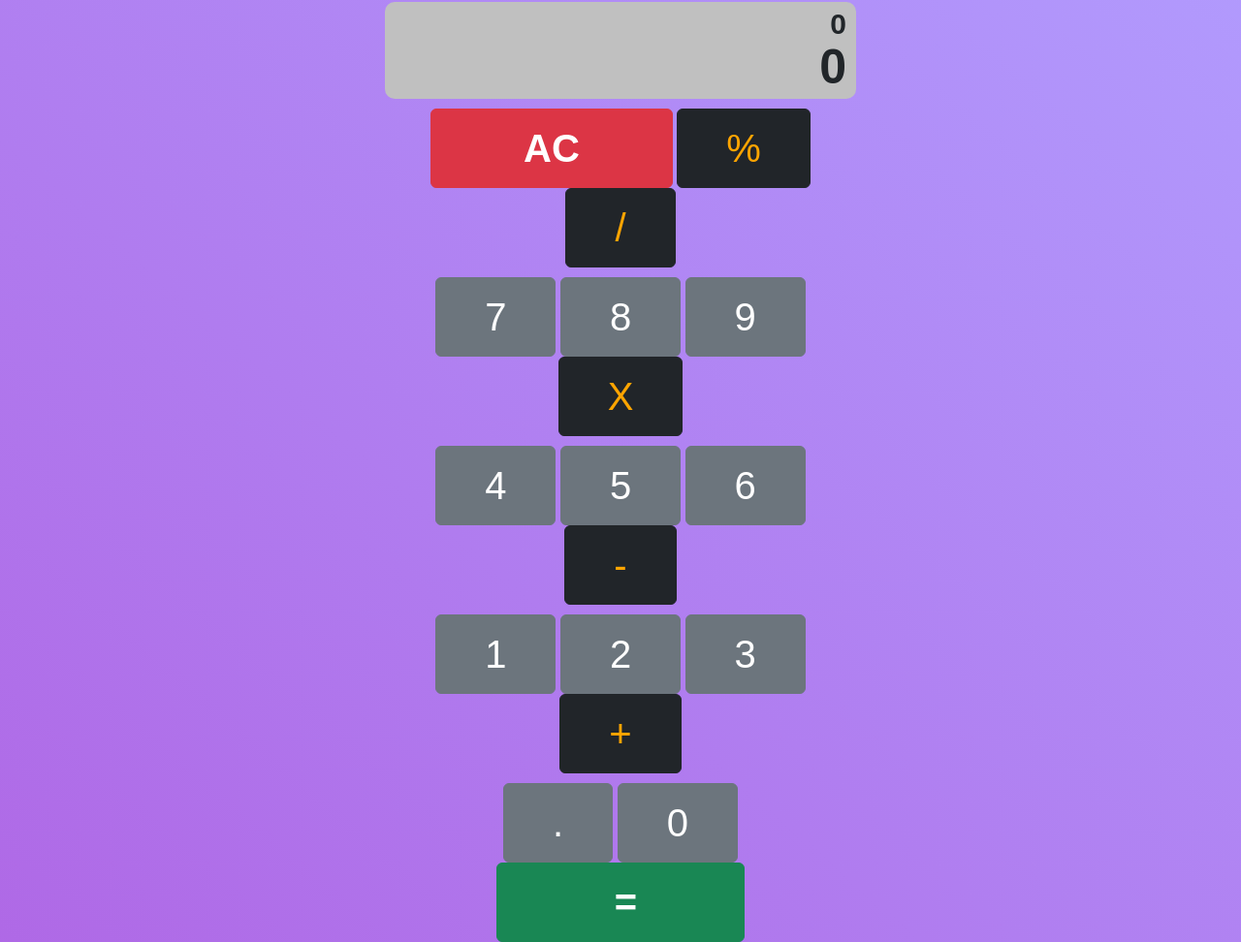
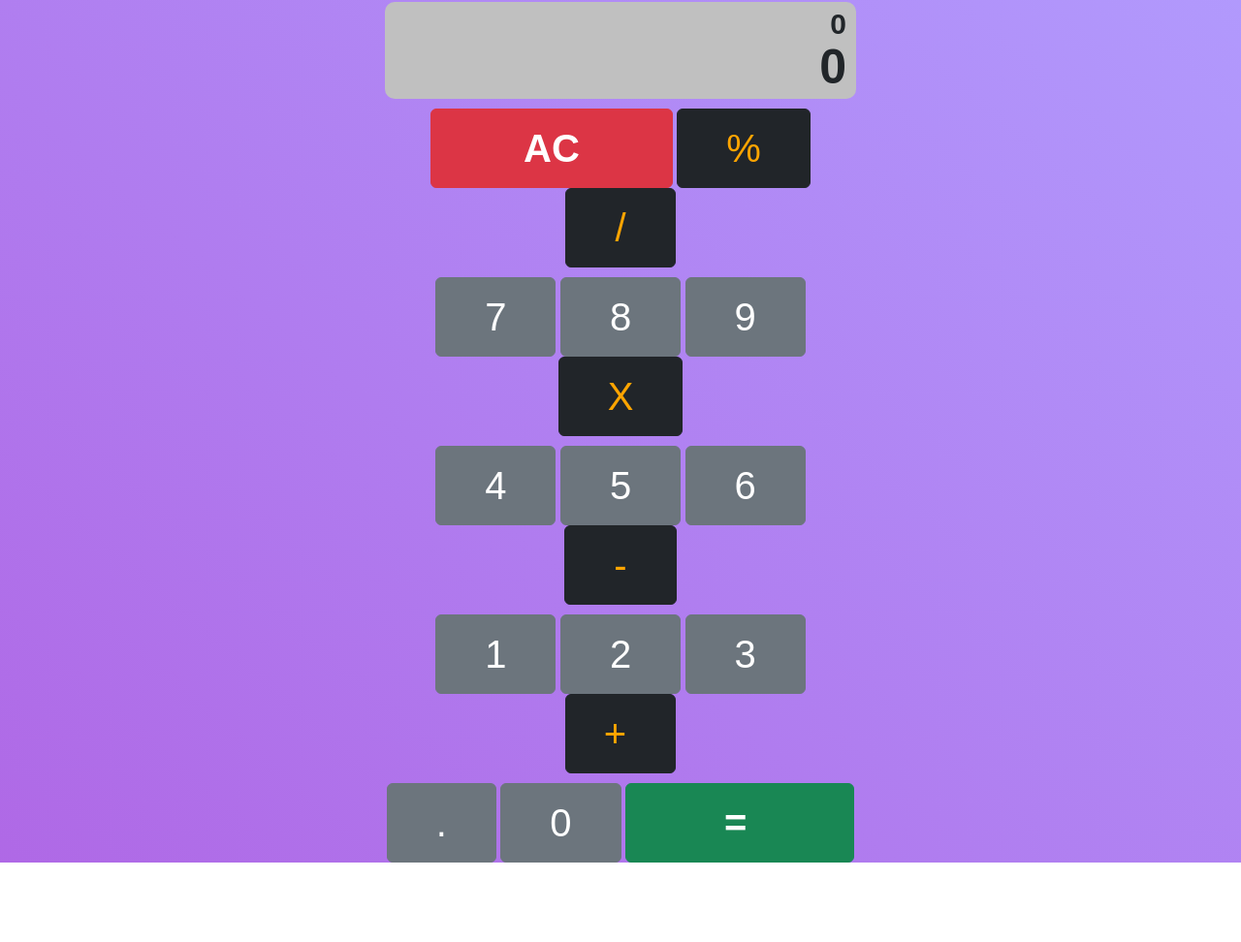
Before and after one commit to sunilpar/odin-calculator, a plain HTML site: page index.html in a window 1280 px wide. Shown: the part 102-1074 px from the top of the page at 97% size. After the commit the page ends 992 px from the top, so only its background shows below. Drawn offline with nearby package versions, Linux system fonts and the light colour scheme; a web font is replaced by a local one.

Commit message:
update css

```diff
--- a/style.css
+++ b/style.css
@@ -87,6 +87,9 @@ button,.btn{
 .equal{
     font-size: 40px;
     font-weight: bold;
-    padding: 10px 110px 10px 121px;
+    padding: 10px 110px 10px 101px;
 
 }
+.plus{
+    padding-left: 39px;
+}
```
